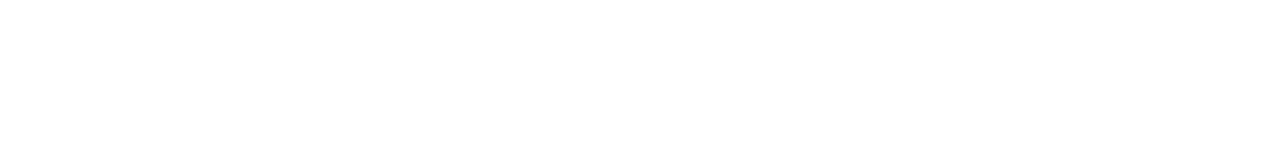
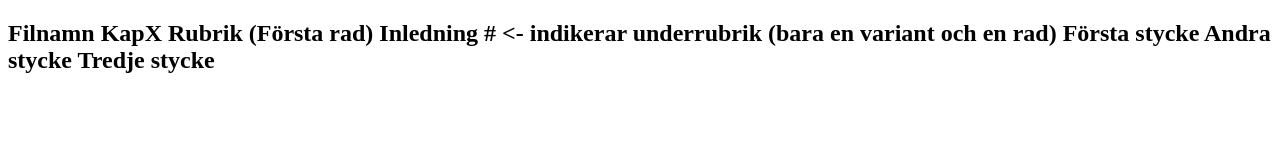
Before and after one commit to LudNyq1/FTGEkonomi, a plain HTML site: page index.html in a window 1280 px wide. Drawn offline with Linux system fonts and the light colour scheme.

Commit message:
Now display the text

```diff
--- a/generator.js
+++ b/generator.js
@@ -1,5 +1,32 @@
 'use strict';
 
-const body = document.getElementsByTagName('body');
+const mainBody = document.getElementById('body');
 
-fetch('/mall.txt').then(x => x.text()).then(text => console.log(text));
+let textSplit
+
+const generator = (text) => {
+    textSplit = text.split('\r\n')
+    console.log(textSplit);
+    let kap = document.createElement('div');
+    textSplit.forEach((stycke, i) => {
+        if (i == 0) {
+            let h2 = document.createElement('h2');
+            h2.textContent = stycke;
+            kap.append(h2)
+        }
+        else if (stycke === ''){}
+        else {
+            const p = document.createElement('p');
+            p.textContent = stycke;
+            kap.append(p);
+        }
+
+    });
+
+    mainBody.append(kap);
+}
+
+
+
+
+fetch('/mall.txt').then(x => x.text()).then(text => generator(text));
--- a/index.html
+++ b/index.html
@@ -8,6 +8,7 @@
     <script src="generator.js" defer></script>
 </head>
 <body>
+    <div id="body"></div>
 
 </body>
 </html>
```
Also changed, not shown: mall.txt.
